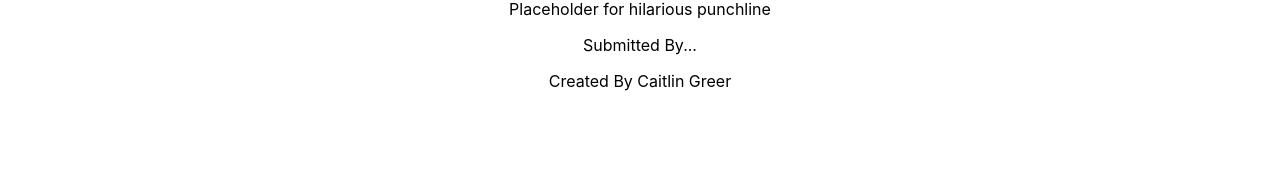
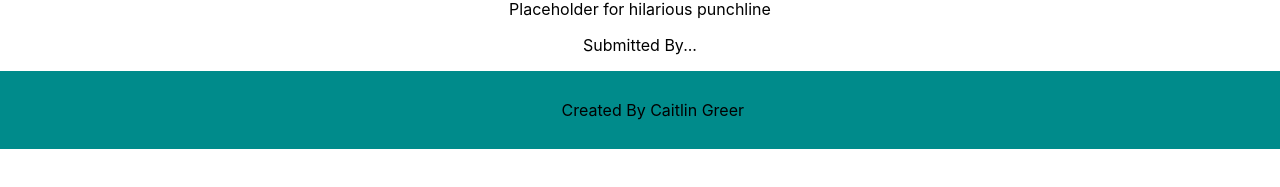
Before and after one commit to CaitlinGreer/chuckles-app, a React (Create React App) app: page /jokes-list in a window 1280 px wide. Shown: the part 597-784 px from the top of the page. Built offline with nearby package versions, Linux system fonts and the light colour scheme.

Commit message:
imported css styling

```diff
--- a/src/Footer/Footer.js
+++ b/src/Footer/Footer.js
@@ -1,11 +1,14 @@
 import React from 'react'
+
+import './Footer.css'
 
 class Footer extends React.Component {
     render() {
         return (
-            <div className='footer'>
+            <footer className='footer'>
                 <p>Created By Caitlin Greer</p>
-            </div>
+            </footer>
+
         )
     }
 }
```
